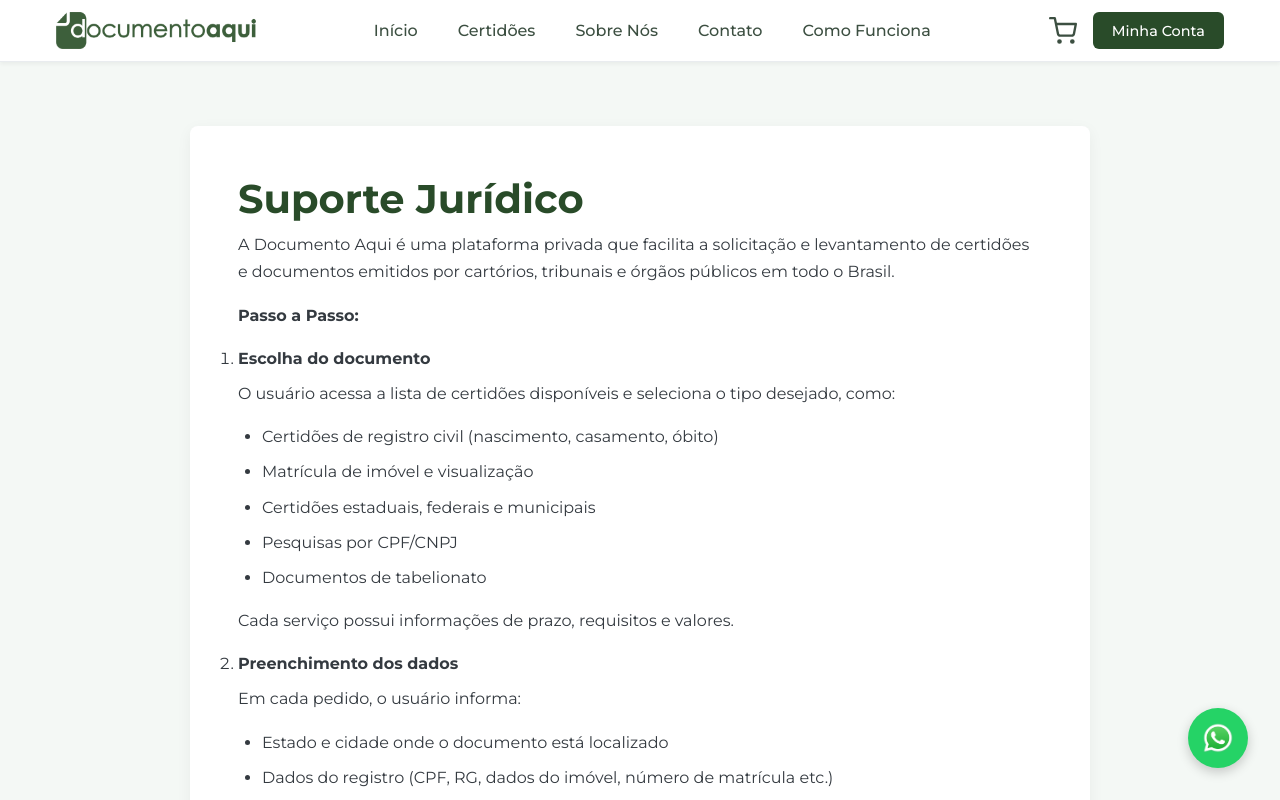
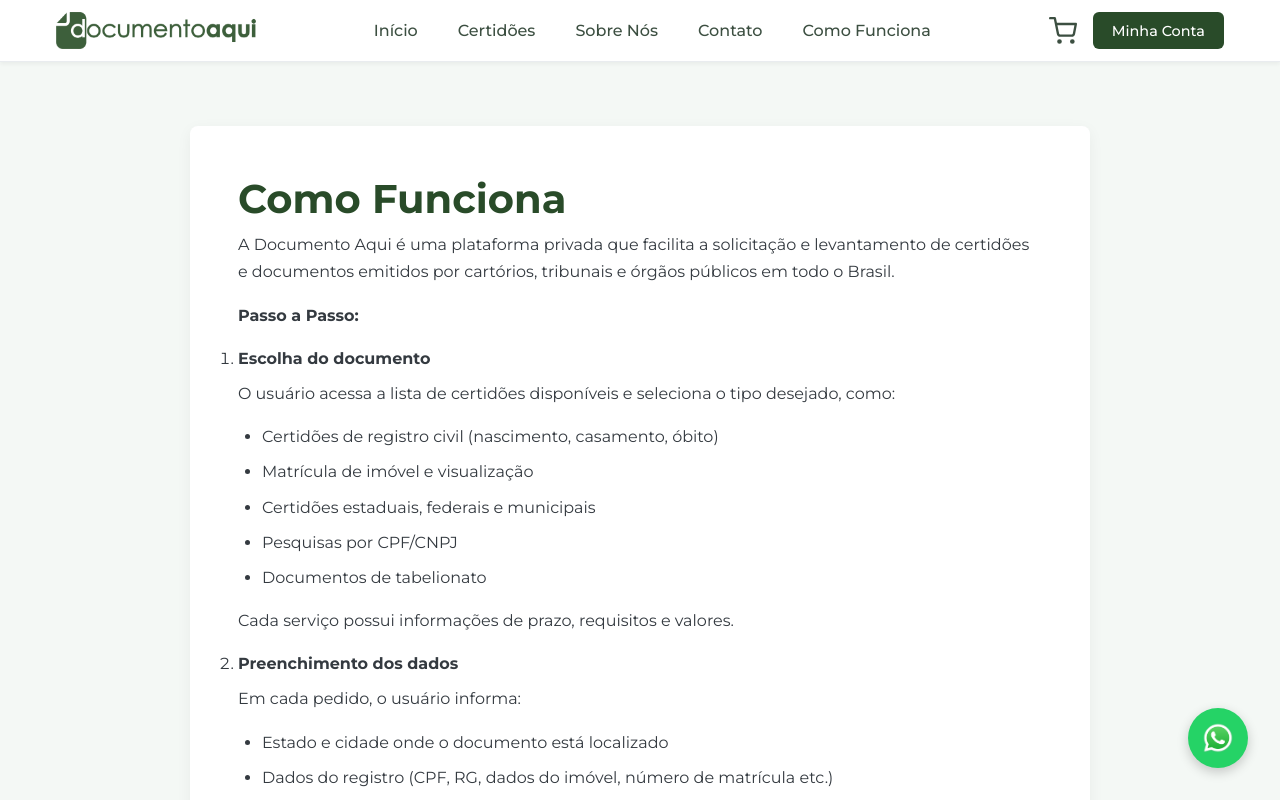
Before and after one commit to documentoaqui/documentoaqui-front, a Next.js app: page /assessoria in a window 1280 px wide. Shown: the top 800 px of the page. Built offline with nearby package versions, Linux system fonts and the light colour scheme.

Commit message:
Mudança do tírulo da página

```diff
--- a/src/app/assessoria/page.js
+++ b/src/app/assessoria/page.js
@@ -14,7 +14,7 @@
 
       <main className={styles.pageWrapper}>
         <div className={styles.container}>
-          <h1 className={styles.title}>Suporte Jurídico</h1>
+          <h1 className={styles.title}>Como Funciona</h1>
 
           <div className={styles.content}>
             <p>
```
